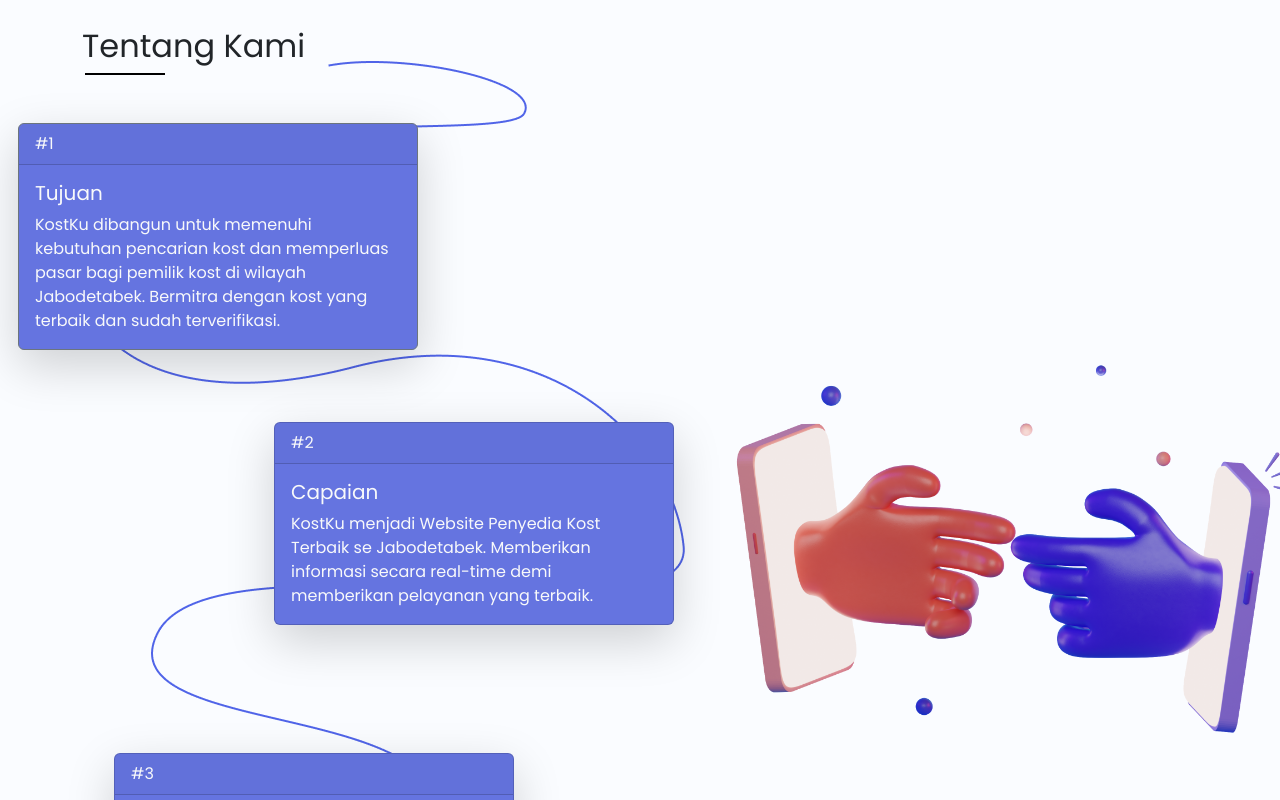
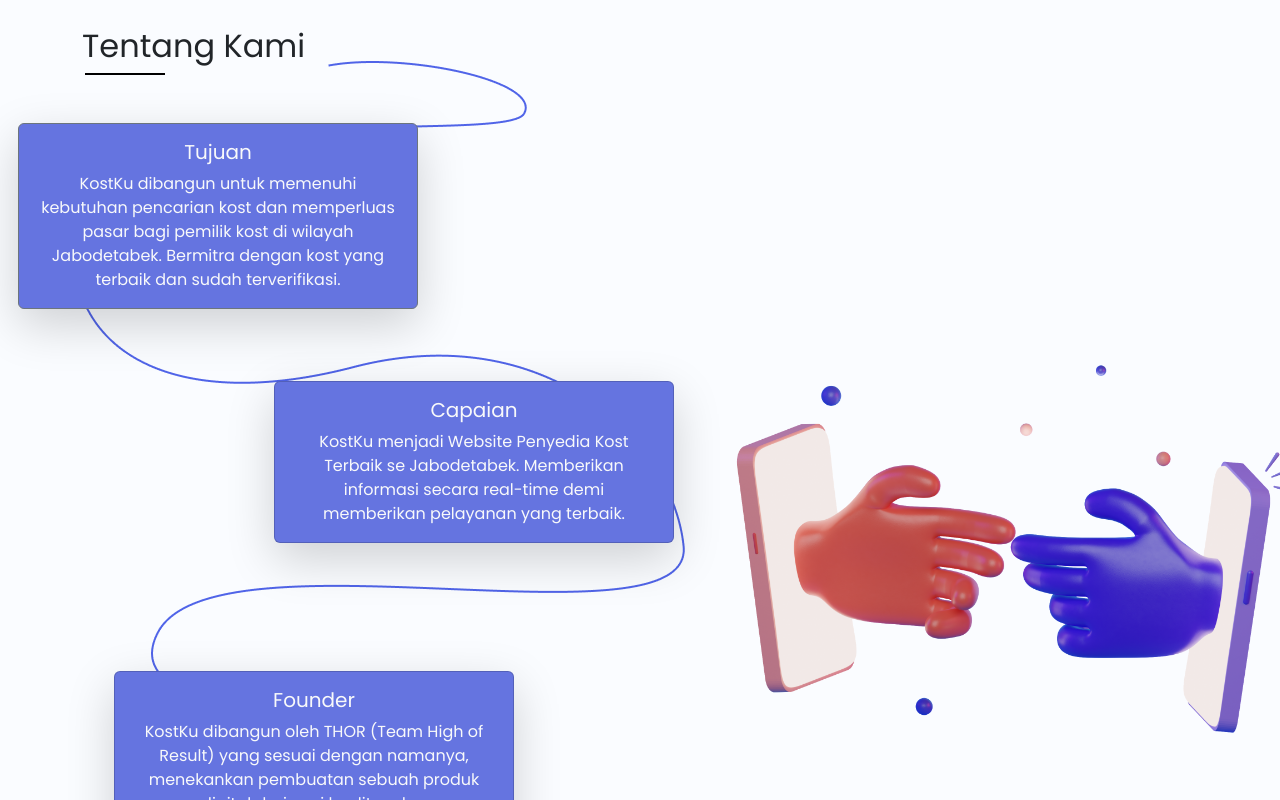
Before and after one commit to faizalfahri/kostku, a React (Vite) app: page / in a window 1280 px wide. Shown: the part 2500-3300 px from the top of the page. Built offline with nearby package versions, Linux system fonts and the light colour scheme; a web font is replaced by a local one.

Commit message:
fixing bugs v3

```diff
--- a/src/pages/User/HomePage.jsx
+++ b/src/pages/User/HomePage.jsx
@@ -239,12 +239,11 @@ const HomePage = () => {
                 <Card
                   border="secondary"
                   style={{ width: "25rem" }}
-                  className="mt-4 mb-3 text-light shadow-lg"
+                  className="mt-4 mb-3 text-light shadow-lg text-center"
                   data-aos="fade-right"
                   data-aos-easing="linear"
                   data-aos-duration="500"
                 >
-                  <Card.Header>#1</Card.Header>
                   <Card.Body>
                     <Card.Title>Tujuan</Card.Title>
                     <Card.Text>
@@ -257,12 +256,11 @@ const HomePage = () => {
                 </Card>
                 <Card
                   style={{ width: "25rem" }}
-                  className="mb-3 text-light shadow-lg"
+                  className="mb-3 text-light shadow-lg text-center"
                   data-aos="fade-right"
                   data-aos-easing="linear"
                   data-aos-duration="1000"
                 >
-                  <Card.Header>#2</Card.Header>
                   <Card.Body>
                     <Card.Title>Capaian</Card.Title>
                     <Card.Text>
@@ -274,12 +272,11 @@ const HomePage = () => {
                 </Card>
                 <Card
                   style={{ width: "25rem" }}
-                  className="text-light shadow-lg"
+                  className="text-light shadow-lg text-center"
                   data-aos="fade-right"
                   data-aos-easing="linear"
                   data-aos-duration="1500"
                 >
-                  <Card.Header>#3</Card.Header>
                   <Card.Body>
                     <Card.Title>Founder </Card.Title>
                     <Card.Text>
```
